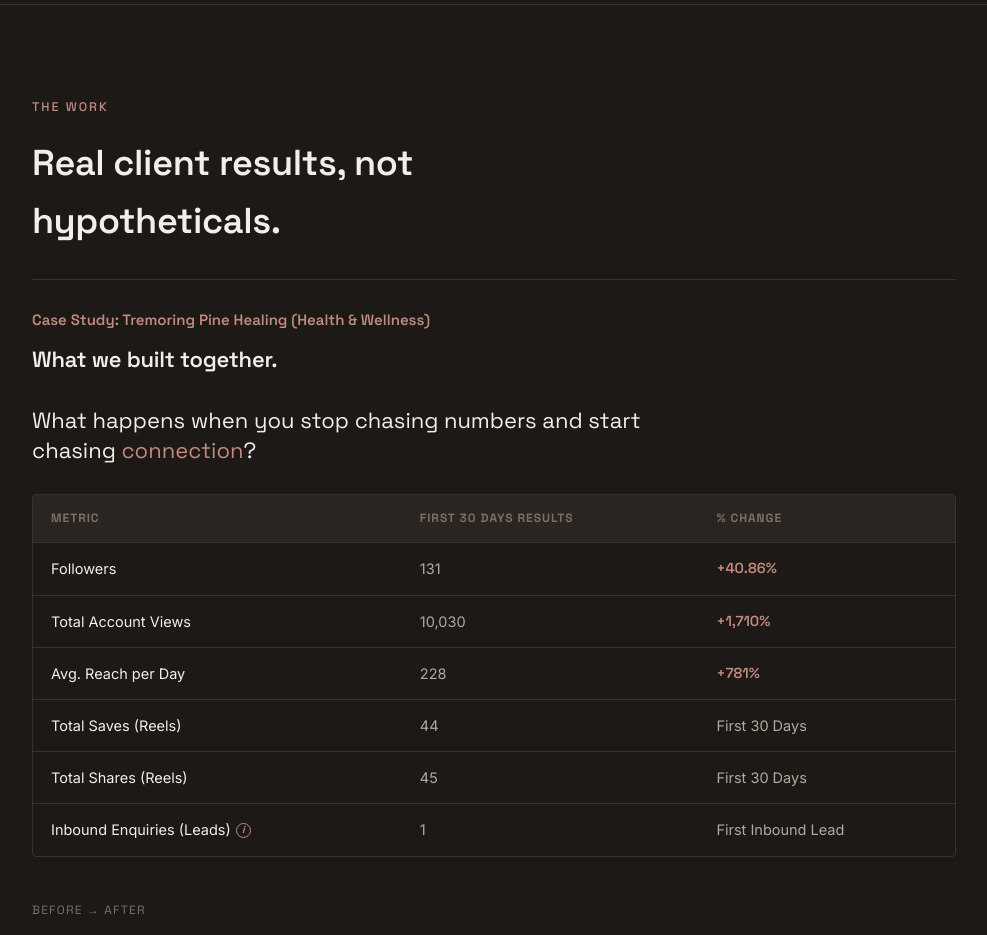
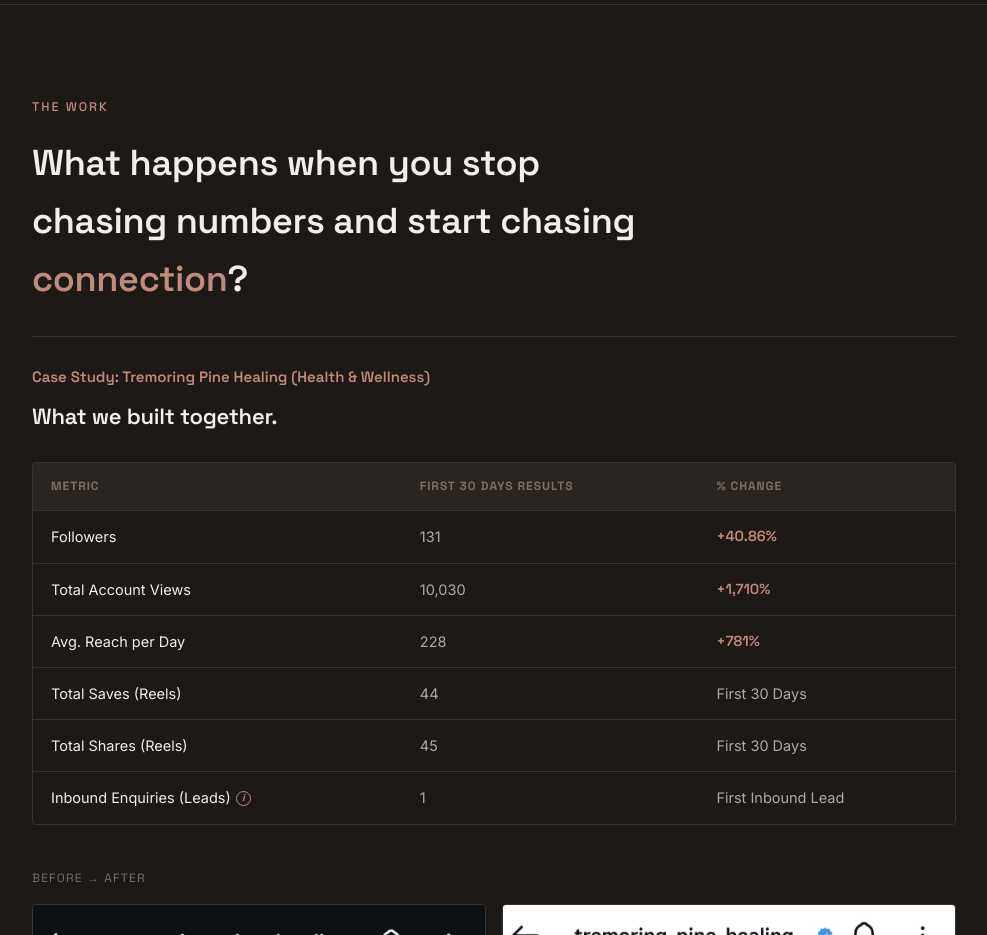
Before and after one commit to shmbmarketing/website, a plain HTML site: page about.html in a window 1280 px wide. Shown: the part 3080-4015 px from the top of the page, without its empty margins (146-1133 px from the left). Drawn offline with Linux system fonts and the light colour scheme.

Commit message:
Promote connection framing to The Work section headline

```diff
--- a/about.html
+++ b/about.html
@@ -790,12 +790,11 @@
 <section id="work">
   <div class="wrap">
     <span class="eyebrow">The Work</span>
-    <h2 class="reveal">Real client results, not hypotheticals.</h2>
+    <h2 class="reveal">What happens when you stop chasing numbers and start chasing <span style="color:var(--rose);">connection</span>?</h2>
 
     <div class="proof-lead reveal case-divider">
       <div class="case-tag">Case Study: Tremoring Pine Healing <span class="case-tag-industry">(Health &amp; Wellness)</span></div>
       <h3 class="case-headline">What we built together.</h3>
-      <p class="method-pull reveal" style="margin: 0 0 28px;">What happens when you stop chasing numbers and start chasing <span class="teal">connection</span>?</p>
       <div class="results-carousel">
         <div class="results-table-wrap">
           <table class="results-table">
```
